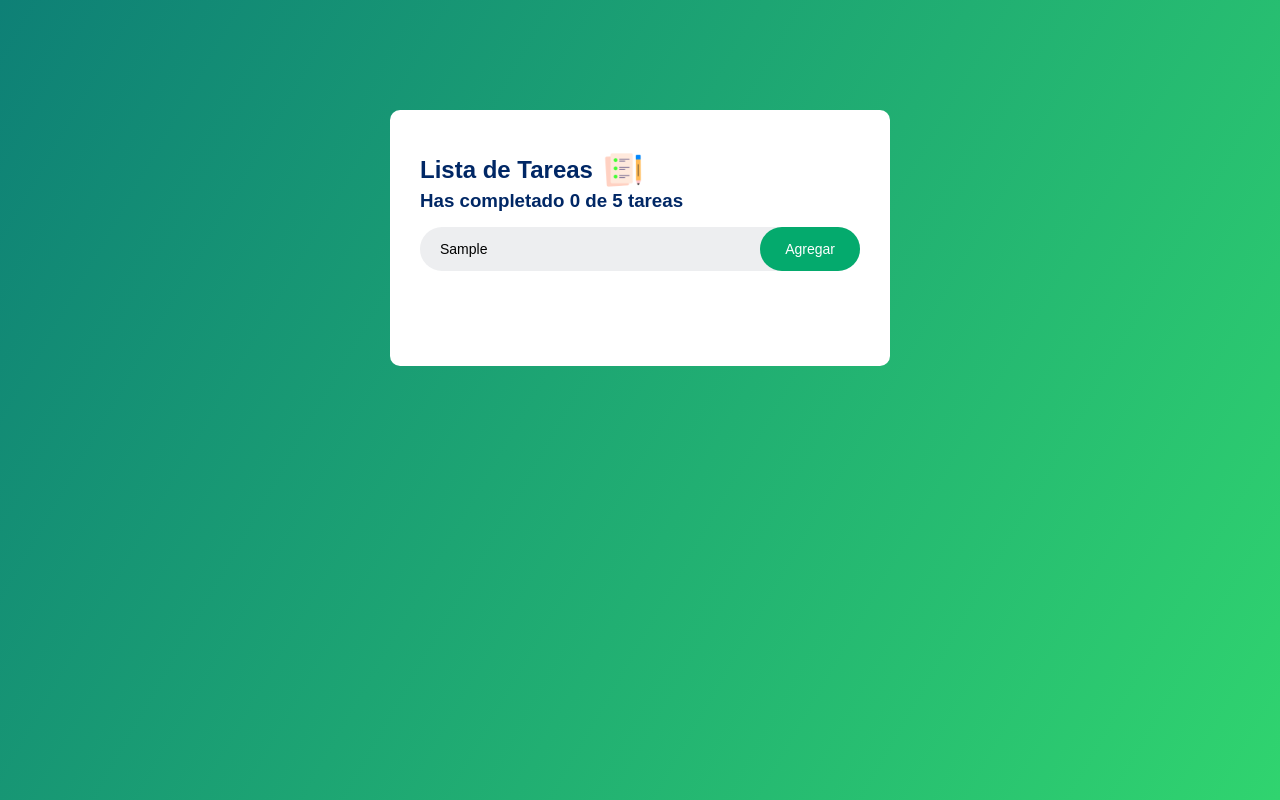
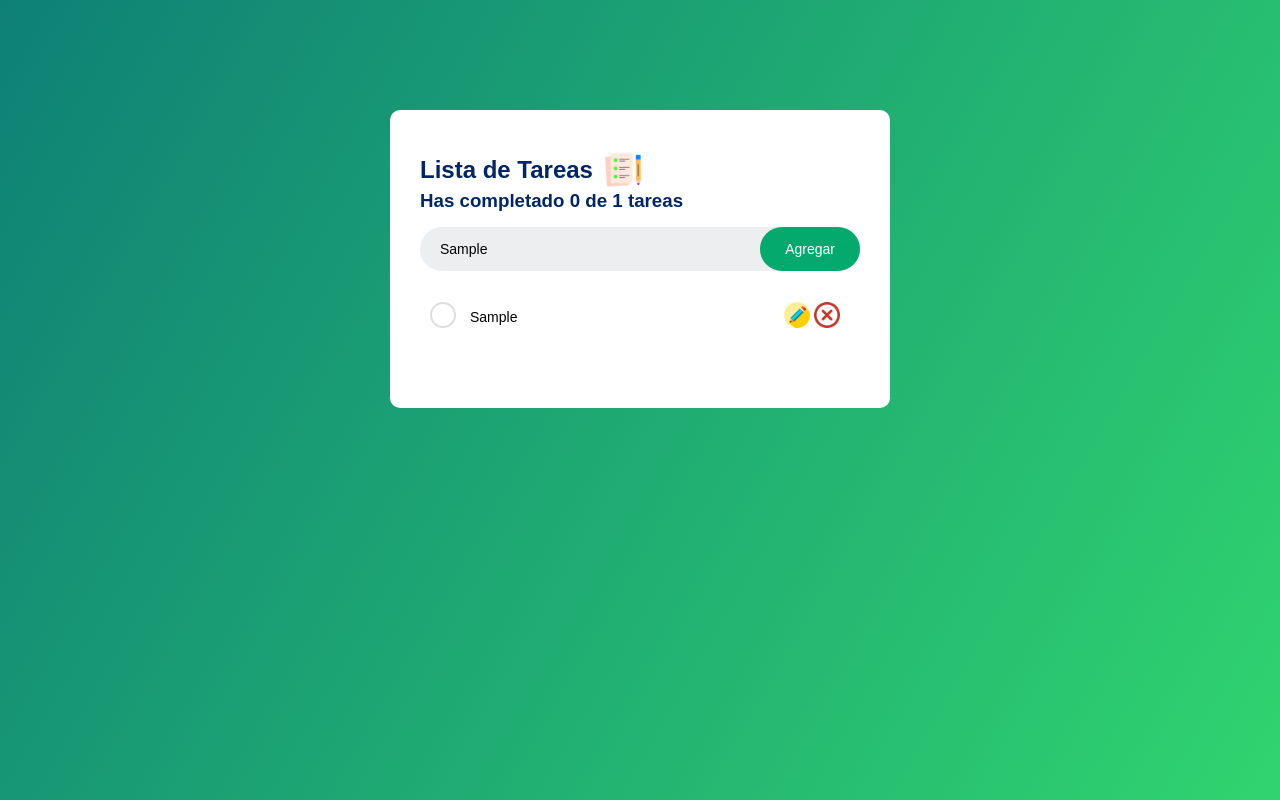
Before and after one commit to pcap087/react-todo-app, a React (Create React App) app: page / in a window 1280 px wide. Both pictures are taken after typing "Sample" into the empty fields and a click on the button "Agregar". Built offline with nearby package versions, Linux system fonts and the light colour scheme.

Commit message:
Se agrego la funcionalidad del insertado de tareas

```diff
--- a/src/App.js
+++ b/src/App.js
@@ -3,31 +3,58 @@ import { TodoCounter } from './TodoCounter';
 import { TodoSearch } from './TodoSearch';
 import { TodoList } from './TodoList';
 import { TodoItem } from './TodoItem';
-import { CreateTodoButton } from './CreateTodoButton';
+import { CreateTodoButton } from './CreateTodoButton/';
 
-const defaultTareas = [
-    {texto: 'Lavar el auto', completed: false},
-    {texto: 'Estudiar Ingles', completed: false},
-    {texto: 'Curso de Java', completed: false},
-    {texto: 'Pasear al Perro', completed: false},
-    {texto: 'Pasear al Gato', completed: false}
-]
+// const defaultTareas = [
+//     {texto: 'Lavar el auto', completed: false},
+//     {texto: 'Estudiar Ingles', completed: false},
+//     {texto: 'Curso de Java', completed: false},
+//     {texto: 'Pasear al Perro', completed: false}
+// ];
+// localStorage.setItem('TODOS_V1', JSON.stringify(defaultTareas));
+
+function useLocalStorage(itemName, initialValue){
+
+    const localStorageItem = localStorage.getItem(itemName);
+    let parsedItem;
+
+    if(!localStorageItem){
+        localStorage.setItem(itemName, JSON.stringify(initialValue));
+        parsedItem = [];
+    }else {
+        parsedItem = JSON.parse(localStorageItem);
+    }
+
+    const [item, setItem] = React.useState(parsedItem);
+
+    const saveItem = (newItem) => {
+        localStorage.setItem(itemName, JSON.stringify(newItem));
+        setItem(newItem);
+    };
+
+    return [item, saveItem];
+};
 
 function App() {
+
     //estado para el buscador de tareas
     const [searchValue, setSearchValue] = React.useState('');
 
     //estado para la cantidad de tareas
-    const [tareas, setTareas] = React.useState(defaultTareas);
+    const [tareas, saveTodos] = useLocalStorage('TODOS_V1', []);
 
     //cantidad de tareas completadas
     const completedTodos = tareas.filter(item => item.completed === true).length;
 
+    //filtar los datos en el buscador
+    const searchTareas = tareas.filter(tarea => {
+        const tareaText   = tarea.texto.toLowerCase()
+        const buscarTexto = searchValue.toLowerCase();
+        return tareaText.includes(buscarTexto);
+    });
+
     //cantidad de tareas del array
-    const totalTodos = defaultTareas.length;
-
-    //filtar los datos en el buscador
-    const searchTareas = defaultTareas.filter(tarea => tarea.texto.toLowerCase().includes(searchValue.toLowerCase()));
+    const totalTodos = tareas.length;
 
     //funcion para marcar las tareas
     const completeTodo = (texto) => {
@@ -43,34 +70,28 @@ function App() {
         newTodo[todoIndex].completed = !newTodo[todoIndex].completed;
 
         //enviamos para que actualice el estado
-        setTareas(newTodo);
+        saveTodos(newTodo);
     }
 
-    //funcion para eliminar las tareas
-    // const deleteTodo = (texto) => {
-    //     //copia del array
-    //     const newTodo = [...tareas];
+    //funcion para eliminar tareas
+    const deleteTodo = (texto) => {
+        const updatedTodos = tareas.filter((todo) => todo.texto !== texto);
+        saveTodos(updatedTodos);
+    };
 
-    //     //const todoIndex = objId.indexOf(item.codigo);
-    //     //buscamos el indice del elemento
-    //     const todoIndex = newTodo.findIndex(
-    //         (todo) => todo.texto === texto
-    //     );
-
-    //     //accedemos en el indice del areglo y quitamos el elemento
-    //     newTodo.splice(todoIndex,1);
-
-    //     //enviamos para que actualice el estado
-    //     setTareas(newTodo);
-    // }
-    const deleteTodo = (texto) => {
-
-        const updatedTodos = newTodo.filter((todo) => todo.texto !== texto);
-        setTareas(updatedTodos);
+    //funcion para agregar tareas
+    const insertarTarea = (text) => {
+        const newTarea = {
+            texto: text,
+            completed: false
         }
+        //enviamos al estado actualizador las anteriores + la tarea nueva
+        saveTodos([...tareas, newTarea]);
+    };
 
 
     return (
+        <>
             <div className="container">
                 <div className="todo-app">
                     <TodoCounter
@@ -82,7 +103,7 @@ function App() {
                             searchValue={searchValue}
                             setSearchValue={setSearchValue}
                         />
-                    <CreateTodoButton/>
+                        <CreateTodoButton onInsert={() => insertarTarea(searchValue)} />
                     </div>
                     <TodoList>
                         {searchTareas.map(todo => (
@@ -97,6 +118,7 @@ function App() {
                     </TodoList>
                 </div>
             </div>
+        </>
     );
 }
 
--- a/src/CreateTodoButton.js
+++ /dev/null
@@ -1,17 +0,0 @@
-function CreateTodoButton() {
-    //traditional function
-    // function clickButton(){
-    //     console.log('click button');
-    // }
-
-    //arrow function
-    let clickButton = () => {
-        console.log('click button');
-    };
-
-    return (
-        <button className="button-add" onClick={clickButton}>Agregar</button>
-    )
-}
-
-export { CreateTodoButton };
--- /dev/null
+++ b/src/CreateTodoButton/index.js
@@ -0,0 +1,9 @@
+function CreateTodoButton({onInsert}) {
+
+    return (
+        <button className="button-add" onClick={onInsert}>Agregar</button>
+    )
+
+}
+
+export { CreateTodoButton };
--- a/src/TodoCounter.js
+++ b/src/TodoCounter.js
@@ -3,9 +3,13 @@ import icon from './images/icon.png';
 
 function TodoCounter({total, completed}) {
 
-
     return (
-        <>
+    total === completed
+    ?   <>
+            <h2>Felicidades 🙌👌👏🎉</h2>
+            <h3>Has finalizado todas las tareas !!</h3>
+        </>
+    :   <>
             <h2>Lista de Tareas
                 <img src={icon} alt={icon}></img>
             </h2>
--- a/src/TodoItem.js
+++ b/src/TodoItem.js
@@ -1,19 +1,23 @@
-function TodoItem(props) {
-
+function TodoItem({text, completed, onComplete, onDelete}) {
     return(
         <li>
-            <button
-                className={`${props.completed === true ? "icon-check" : "icon-uncheck"}`}
-                onClick={props.onComplete}
+            {/* boton completar */}
+            <button type="button" onClick={onComplete}
+                className={`${completed === true ? "icon-check" : "icon-uncheck"}`}
             />
 
-            <p className={`${props.completed && "checked"}`}>{props.text}</p>
+            {/* campo texto */}
+            <input type="text"
+                className={`${completed && "checked"}`}
+                value={text}
+                readOnly
+            />
 
-            <button
-                className="icon-deleted"
-                onClick={props.onDelete}>
-            </button>
+            {/* boton de editar */}
+            <button type="button" className="icon-edit" onClick={onDelete}/>
 
+            {/* boton de eliminar */}
+            <button type="button" className="icon-deleted" onClick={onDelete}/>
         </li>
     );
 }
--- a/src/TodoList.js
+++ b/src/TodoList.js
@@ -1,11 +1,9 @@
 
 function TodoList({children}) {
     return (
-        <>
-            <ul>
-                {children}
-            </ul>
-        </>
+        <ul>
+            {children}
+        </ul>
     )
 }
 
--- a/src/index.css
+++ b/src/index.css
@@ -71,12 +71,10 @@ input{
 }
 
 ul li{
-    display: flex;
-    align-items: center;
-    justify-content: space-between;
+
     list-style: none;
     font-size: 17px;
-    padding: 10px 8px 12px 50px;
+    padding: 3px 3px 3px 40px;
     user-select: none;
     position: relative;
 }
@@ -107,6 +105,18 @@ ul li{
     left: 10px;
 }
 
+.icon-edit {
+    border: none;
+    position: absolute;
+    background: transparent;
+    height: 26px;
+    width: 26px;
+    background-image: url(images/pencil.png);
+    background-size: cover;
+    background-position: center;
+    top: 6px;
+    right: 50px;
+}
 
 .icon-deleted {
     border: none;
```
Also changed, not shown: src/images/pencil.png (added). Lines whose indentation alone changed are shown as unchanged.
